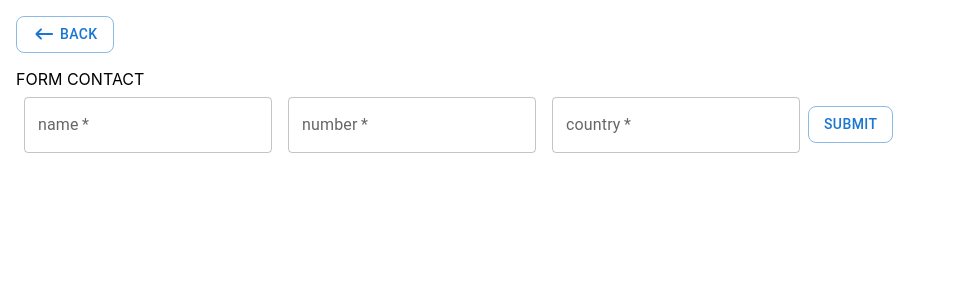
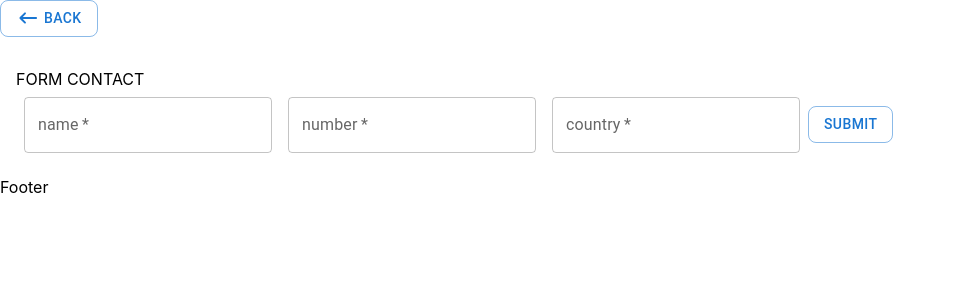
Before and after one commit to AliRuler/daneshkar7, a React (Create React App) app: page /addContact in a window 1280 px wide. Shown: the top 300 px of the page, without its empty margins (0-956 px from the left). Built offline with nearby package versions, Linux system fonts and the light colour scheme.

Commit message:
add outlet

```diff
--- a/src/components/Form/FormHeader.js
+++ b/src/components/Form/FormHeader.js
@@ -1,19 +1,8 @@
-import {Button, Grid} from "@mui/material";
-import {Link} from "react-router-dom";
-import KeyboardBackspaceRoundedIcon from "@mui/icons-material/KeyboardBackspaceRounded";
-
+import {Grid} from "@mui/material";
 
 const FormHeader = () => {
     return(
         <>
-            <Grid mb={2}>
-                <Link to={'/'}>
-                    <Button variant={'outlined'} sx={{borderRadius: 2}}>
-                        <KeyboardBackspaceRoundedIcon sx={{mr: 0.5}}/>
-                        BACK
-                    </Button>
-                </Link>
-            </Grid>
             <Grid>
                 FORM CONTACT
             </Grid>
--- a/src/components/Home/TableRow.js
+++ b/src/components/Home/TableRow.js
@@ -36,10 +36,12 @@ const TableRow = ({contact}) => {
                 </Button>
             </Grid>
             <Grid p={2}>
-                <Button variant={'outlined'} sx={{borderRadius: 2}}>
-                    <InfoRoundedIcon sx={{mr: 0.5}}/>
-                    INFO
-                </Button>
+                <Link to={`/contacts/${contact.id}`}>
+                    <Button variant={'outlined'} sx={{borderRadius: 2}}>
+                        <InfoRoundedIcon sx={{mr: 0.5}}/>
+                        INFO
+                    </Button>
+                </Link>
             </Grid>
             <Grid p={2}>
                 <Link to={`/updateContact/${contact.id}`}>
--- /dev/null
+++ b/src/layout/Layout.js
@@ -0,0 +1,18 @@
+import {Grid} from "@mui/material";
+import {Outlet} from "react-router-dom";
+import HeaderLayout from "./headerLayout";
+
+
+const Layout = () => {
+    return(
+        <Grid>
+            <HeaderLayout/>
+            <Outlet/>
+            <Grid>
+                Footer
+            </Grid>
+        </Grid>
+    )
+}
+
+export default Layout
--- /dev/null
+++ b/src/layout/headerLayout.js
@@ -0,0 +1,19 @@
+import {Button, Grid} from "@mui/material";
+import {Link} from "react-router-dom";
+import KeyboardBackspaceRoundedIcon from "@mui/icons-material/KeyboardBackspaceRounded";
+
+
+const HeaderLayout = () => {
+    return(
+        <Grid mb={2}>
+            <Link to={'/'}>
+                <Button variant={'outlined'} sx={{borderRadius: 2}}>
+                    <KeyboardBackspaceRoundedIcon sx={{mr: 0.5}}/>
+                    BACK
+                </Button>
+            </Link>
+        </Grid>
+    )
+}
+
+export default HeaderLayout
```
Also changed, not shown: src/router/router.js (+12 -0 lines).
